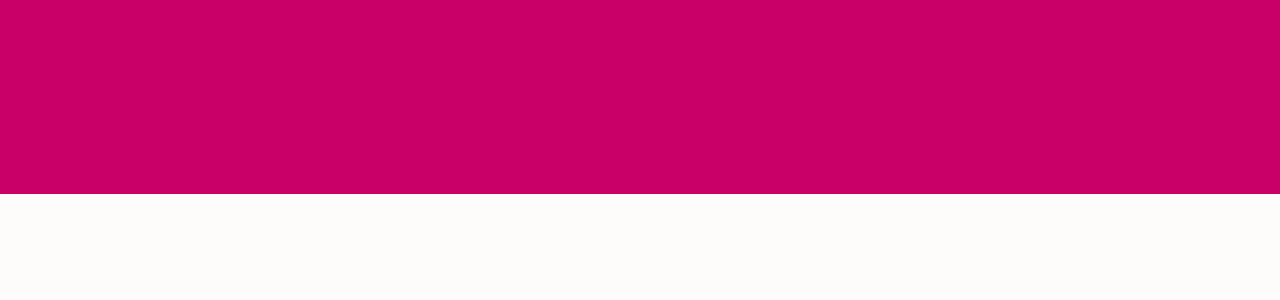
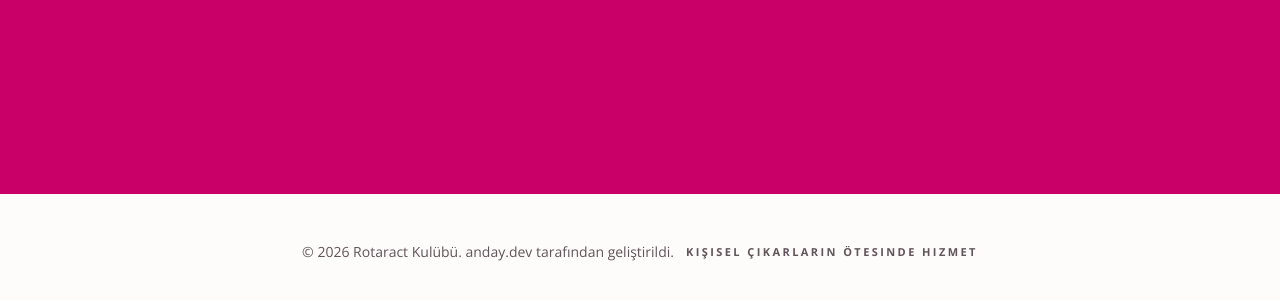
Before and after one commit to andyanday33/dokuz-eylul-rotaract-2026, a Next.js app: page / in a window 1280 px wide. Shown: the part 7844-8144 px from the top of the page. Before the commit the page ends 8038 px from the top, so only its background shows below. Built offline with nearby package versions, Linux system fonts and the light colour scheme.

Commit message:
feat: add Footer component to enhance page layout and provide copyright information

```diff
--- a/app/page.tsx
+++ b/app/page.tsx
@@ -10,6 +10,7 @@ import { Board } from "@/components/Board";
 import { Committees } from "@/components/Committees";
 import { AreasOfFocus } from "@/components/AreasOfFocus";
 import { Join } from "@/components/Join";
+import { Footer } from "@/components/Footer";
 import { ScrollAnimations } from "@/components/ScrollAnimations";
 
 export default function Home() {
@@ -27,6 +28,7 @@ export default function Home() {
       <Committees />
       <AreasOfFocus />
       <Join />
+      <Footer />
       <ScrollAnimations />
     </main>
   );
--- /dev/null
+++ b/components/Footer.tsx
@@ -0,0 +1,19 @@
+export const Footer = () => {
+  return (
+    <footer className="mx-auto flex max-w-[1240px] flex-col gap-3 px-6 py-12 text-sm text-muted-foreground sm:flex-row sm:items-center sm:justify-between sm:px-10">
+      <p>
+        © {new Date().getFullYear()} Rotaract Kulübü.{" "}
+        <a
+          href="https://anday.dev"
+          target="_blank"
+          rel="noopener noreferrer"
+          className="underline decoration-transparent underline-offset-4 transition-colors hover:text-primary hover:decoration-primary"
+        >
+          anday.dev
+        </a>{" "}
+        tarafından geliştirildi.
+      </p>
+      <p className="eyebrow">Kişisel çıkarların ötesinde hizmet</p>
+    </footer>
+  );
+};
```
